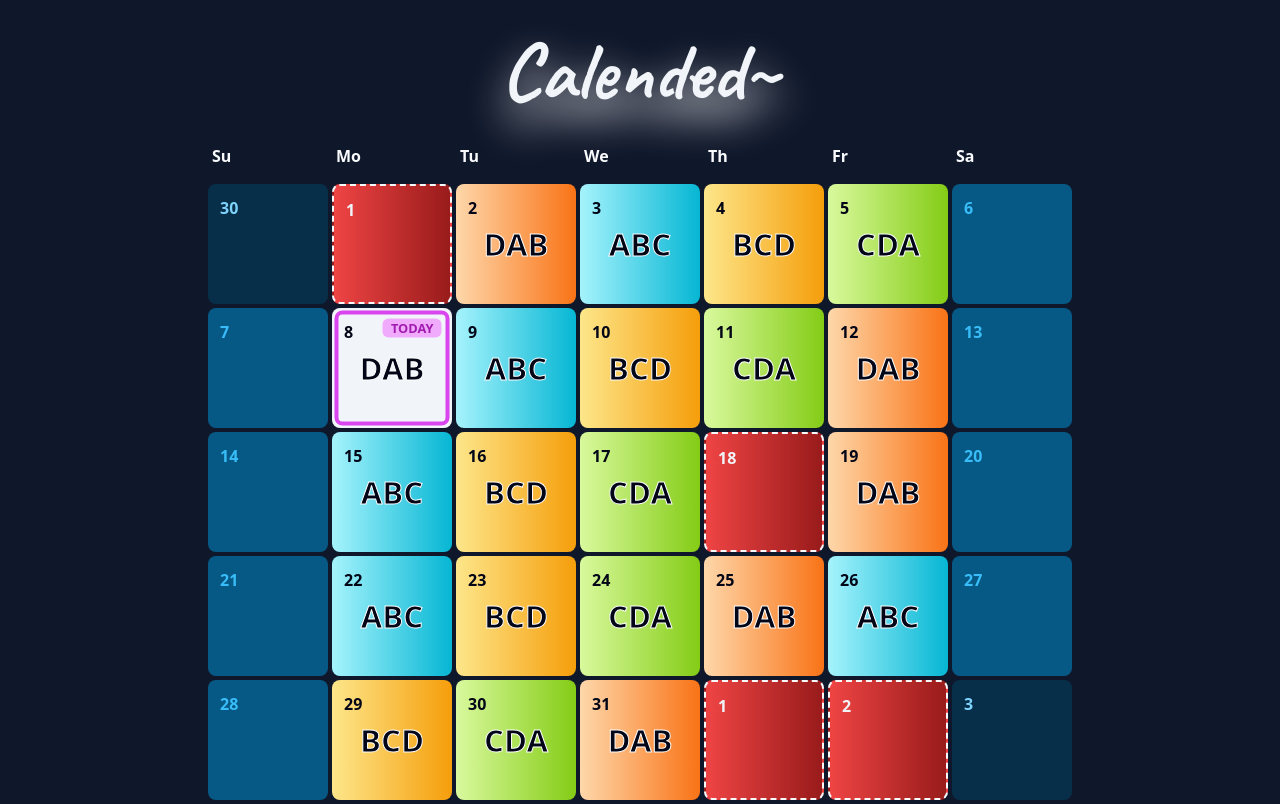
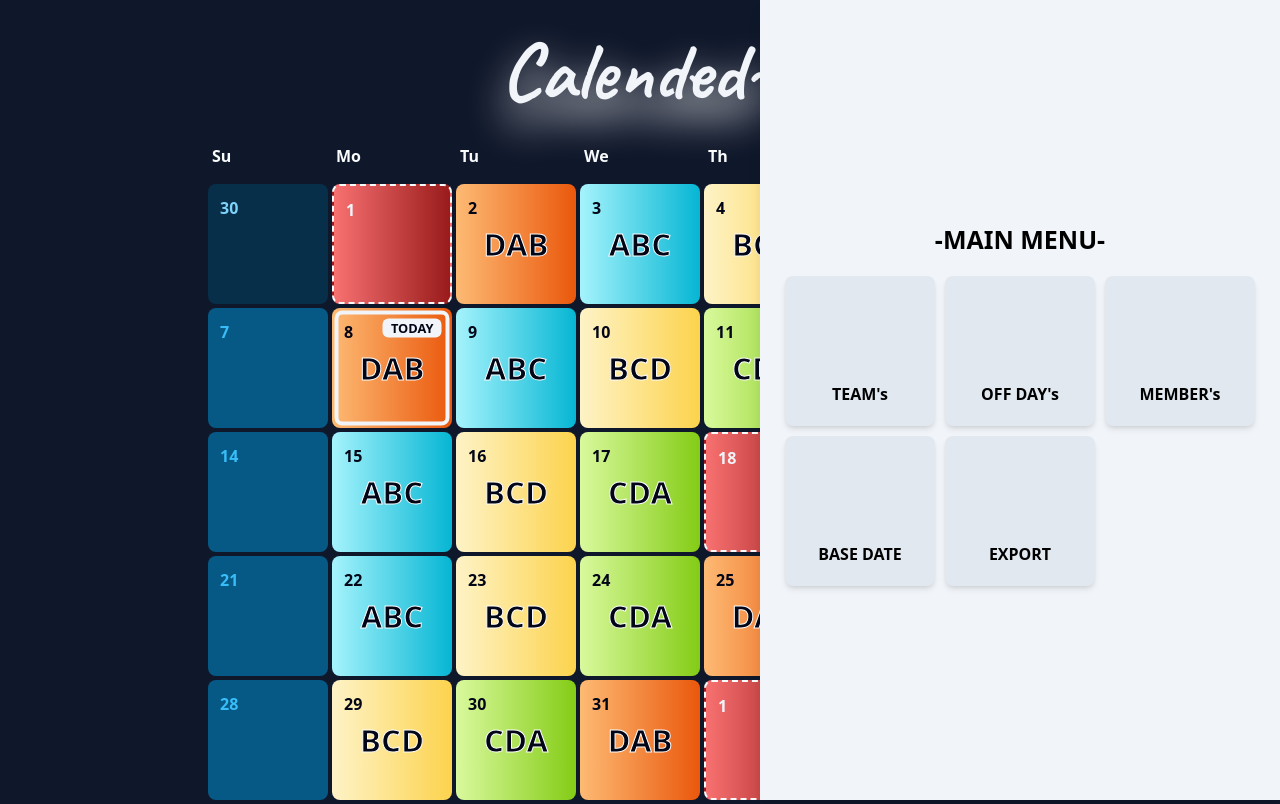
Before and after one commit to Samuellsam/Calended, a Next.js app: page /home in a window 1280 px wide. Built offline with nearby package versions, Linux system fonts and the light colour scheme.

Commit message:
added menu component

```diff
--- a/src/components/Logo.tsx
+++ b/src/components/Logo.tsx
@@ -1,6 +1,6 @@
 const Logo: React.FC<{}> = () => {
   return (
-    <p className="font-caveat-700 text-slate-100 mx-auto mt-3 w-max drop-shadow-[0_20px_20px_rgba(255,255,255,1)]">
+    <p className="font-caveat-700 text-slate-100 mx-auto pt-3 w-max drop-shadow-[0_20px_20px_rgba(255,255,255,1)]">
       {"Calended~"}
     </p>
   );
--- a/src/components/Menu.tsx
+++ /dev/null
@@ -1,5 +0,0 @@
-const Menu: React.FC<{}> = () => {
-  return <div></div>;
-};
-
-export default Menu;
--- a/src/components/day-view/DayView.tsx
+++ b/src/components/day-view/DayView.tsx
@@ -32,17 +32,17 @@ const DayView: React.FC<{
     if (isHoliday(props.date))
       return (
         defaultClass +
-        " bg-gradient-to-r from-red-500 to-red-800 text-slate-100 border-dashed border-2 border-slate-50"
+        " bg-gradient-to-r from-red-400 to-red-800 text-slate-100 border-dashed border-2 border-slate-50"
       );
 
-    if (isToday(props.date))
-      return defaultClass + " bg-slate-100 text-slate-950";
+    // if (isToday(props.date))
+    //   return defaultClass + " bg-slate-100 text-slate-950";
 
     if (isDateInMonth(props.date, props.calendarMonth)) {
       if (props.wfhTeam === WfhTeamEnum.A)
         return (
           defaultClass +
-          " bg-gradient-to-r from-amber-200 to-amber-500 text-slate-950"
+          " bg-gradient-to-r from-amber-100 to-amber-300 text-slate-950"
         );
 
       if (props.wfhTeam === WfhTeamEnum.B)
@@ -54,7 +54,7 @@ const DayView: React.FC<{
       if (props.wfhTeam === WfhTeamEnum.C)
         return (
           defaultClass +
-          " bg-gradient-to-r from-orange-200 to-orange-500 text-slate-950"
+          " bg-gradient-to-r from-orange-300 to-orange-600 text-slate-950"
         );
 
       if (props.wfhTeam === WfhTeamEnum.D)
--- a/src/components/day-view/TodaySign.tsx
+++ b/src/components/day-view/TodaySign.tsx
@@ -1,8 +1,8 @@
 const TodaySign: React.FC<{}> = () => {
   return (
     <>
-      <div className="absolute rounded-lg top-1/2 left-1/2 transform -translate-x-1/2 -translate-y-1/2 border-4 border-fuchsia-500 today-sign z-10">
-        <p className="absolute text-sm px-2 text-fuchsia-700 font-extrabold today-text bg-fuchsia-300 rounded-md m-1">
+      <div className="absolute rounded-lg top-1/2 left-1/2 transform -translate-x-1/2 -translate-y-1/2 border-4 border-slate-100 today-sign z-10">
+        <p className="absolute text-sm px-2 font-extrabold today-text bg-slate-100 rounded-md m-1">
           TODAY
         </p>
       </div>
--- /dev/null
+++ b/src/components/menu/Menu.tsx
@@ -0,0 +1,20 @@
+import MenuItem from "./MenuItem";
+
+const Menu: React.FC<{}> = () => {
+  return (
+    <div className="fixed top-0 right-0 flex bg-slate-100 menu-container shadow-lg">
+      <div className="my-auto">
+        <p className="text-2xl font-bold mx-auto w-max my-3">-MAIN MENU-</p>
+        <div className="grid grid-cols-3">
+          <MenuItem name="TEAM's" />
+          <MenuItem name="OFF DAY's" />
+          <MenuItem name="MEMBER's" />
+          <MenuItem name="BASE DATE" />
+          <MenuItem name="EXPORT" />
+        </div>
+      </div>
+    </div>
+  );
+};
+
+export default Menu;
--- /dev/null
+++ b/src/components/menu/MenuItem.tsx
@@ -0,0 +1,14 @@
+const MenuItem: React.FC<{
+  name: string;
+}> = (props) => {
+  return (
+    <div className="relative mx-auto menu-item bg-slate-200 hover:bg-slate-400 hover:text-slate-100 cursor-pointer shadow-md rounded-lg">
+      <div className="flex grow"></div>
+      <p className="absolute font-bold left-1/2 transform -translate-x-1/2 bottom-5 text-center menu-text">
+        {props.name}
+      </p>
+    </div>
+  );
+};
+
+export default MenuItem;
--- a/src/pages/_app.tsx
+++ b/src/pages/_app.tsx
@@ -1,6 +1,5 @@
 import "@/styles/globals.css";
 import "@/styles/font.css";
-import "@/styles/day-view.css";
 import "@/styles/home.css";
 import type { AppProps } from "next/app";
 
--- a/src/pages/home/index.tsx
+++ b/src/pages/home/index.tsx
@@ -1,12 +1,16 @@
 import Logo from "@/components/Logo";
 import Calendar from "@/components/Calendar";
+import Menu from "@/components/menu/Menu";
 
 const HomePage: React.FC<{}> = () => {
   return (
-    <>
-      <Logo />
-      <Calendar />
-    </>
+    <div className="relative">
+      <div>
+        <Logo />
+        <Calendar />
+      </div>
+      <Menu />
+    </div>
   );
 };
 
--- a/src/styles/home.css
+++ b/src/styles/home.css
@@ -1,3 +1,6 @@
+@import "./day-view.css";
+@import "./menu.css";
+
 html,
 body {
   background-color: var(--bg-color);
--- /dev/null
+++ b/src/styles/menu.css
@@ -0,0 +1,38 @@
+:root {
+  --menu-item-size: 150px;
+  --menu-item-size-margin: 5px;
+
+  --menu-container-padding: 20px;
+
+  --menu-width: calc(
+    (var(--menu-item-size) * 3) + (var(--menu-item-size-margin) * 6) +
+      (var(--menu-container-padding) * 2)
+  );
+}
+
+.menu-container {
+  min-height: 100%;
+  max-height: 100%;
+
+  min-width: var(--menu-width);
+  max-width: var(--menu-width);
+
+  padding: var(--menu-container-padding);
+}
+
+.menu-item {
+  min-height: var(--menu-item-size);
+  max-height: var(--menu-item-size);
+
+  min-width: var(--menu-item-size);
+  max-width: var(--menu-item-size);
+
+  margin: var(--menu-item-size-margin);
+
+  user-select: none;
+}
+
+.menu-text {
+  min-width: var(--menu-item-size);
+  max-width: var(--menu-item-size);
+}
```
